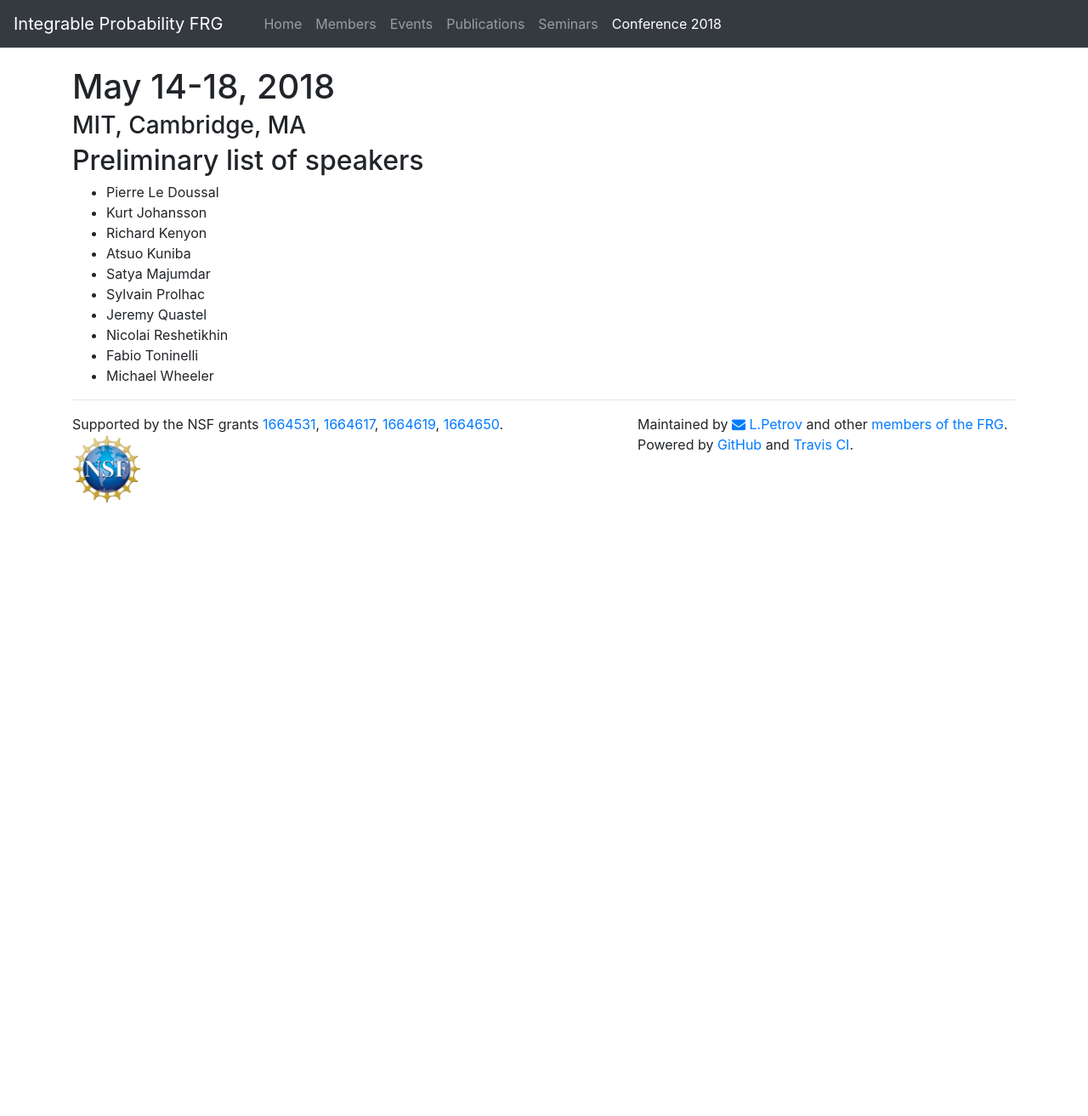
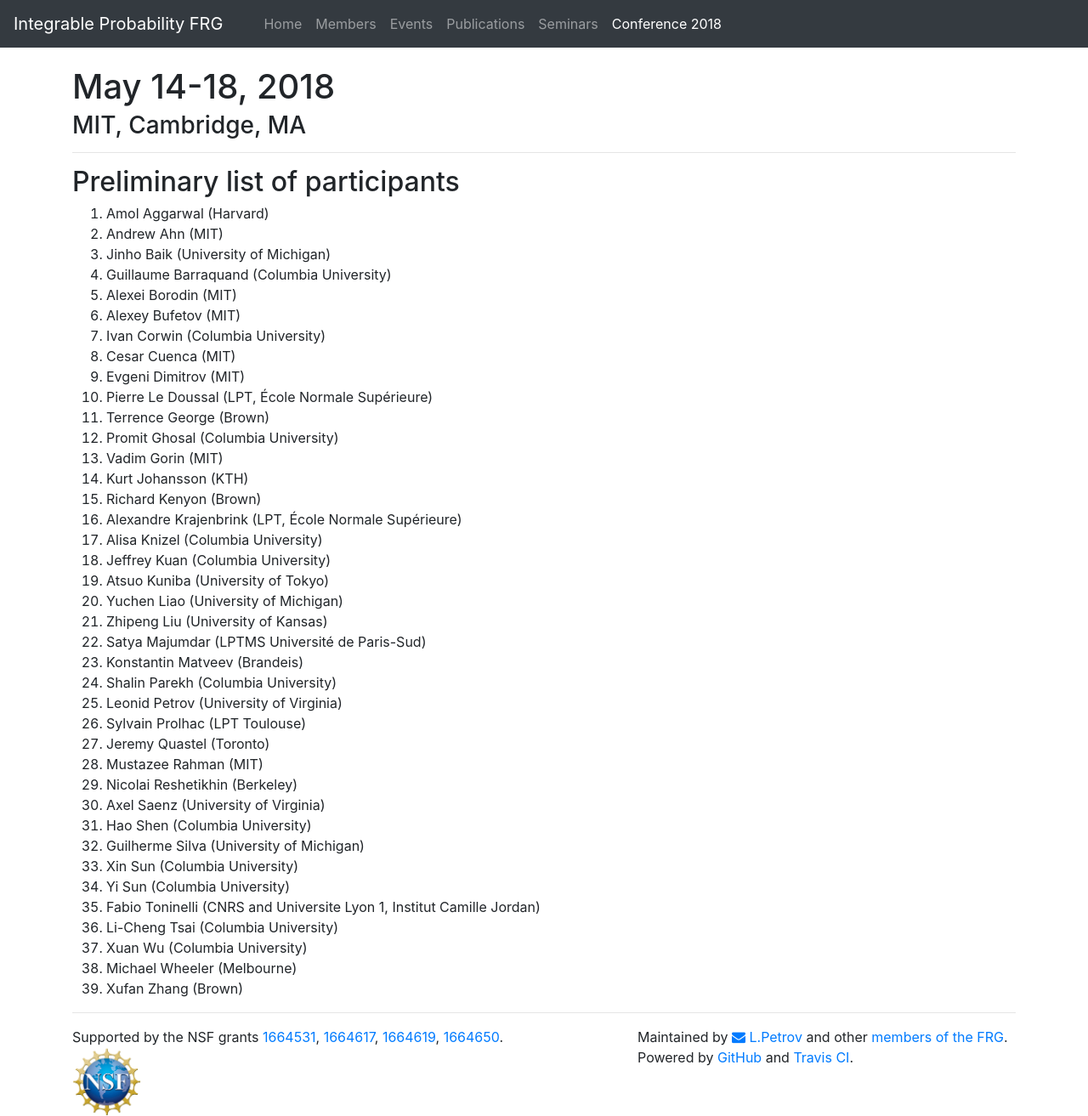
Before and after one commit to int-prob/int-prob-code, a Jekyll site: the page built from conference2018/index.md, in a window 1280 px wide. Shown: the whole page at 85% size. Built offline with Jekyll 4.4.1, drawn with Linux system fonts in a browser that asks for light colours; nearby versions of some CDN libraries; before the commit the page ends 900 px from its top, so only the background shows below that.

Commit message:
changed list of speakers to participants

```diff
--- a/conference2018/index.md
+++ b/conference2018/index.md
@@ -10,16 +10,46 @@
 
 ### MIT, Cambridge, MA
 
-## Preliminary list of speakers
+---
 
+## Preliminary list of participants
 
-- Pierre Le Doussal
-- Kurt Johansson
-- Richard Kenyon
-- Atsuo Kuniba
-- Satya Majumdar
-- Sylvain Prolhac
-- Jeremy Quastel
-- Nicolai Reshetikhin
-- Fabio Toninelli
-- Michael Wheeler
+1. Amol Aggarwal (Harvard)
+1. Andrew Ahn (MIT)
+1. Jinho Baik (University of Michigan)
+1. Guillaume Barraquand (Columbia University)
+1. Alexei Borodin (MIT)
+1. Alexey Bufetov (MIT)
+1. Ivan Corwin (Columbia University)
+1. Cesar Cuenca (MIT)
+1. Evgeni Dimitrov (MIT)
+1. Pierre Le Doussal (LPT, École Normale Supérieure)
+1. Terrence George (Brown)
+1. Promit Ghosal (Columbia University)
+1. Vadim Gorin (MIT)
+1. Kurt Johansson (KTH)
+1. Richard Kenyon (Brown)
+1. Alexandre Krajenbrink (LPT, École Normale Supérieure)
+1. Alisa Knizel (Columbia University)
+1. Jeffrey Kuan (Columbia University)
+1. Atsuo Kuniba (University of Tokyo)
+1. Yuchen Liao (University of Michigan)
+1. Zhipeng Liu (University of Kansas)
+1. Satya Majumdar (LPTMS Université de Paris-Sud)
+1. Konstantin Matveev (Brandeis)
+1. Shalin Parekh (Columbia University)
+1. Leonid Petrov (University of Virginia)
+1. Sylvain Prolhac (LPT Toulouse)
+1. Jeremy Quastel (Toronto)
+1. Mustazee Rahman (MIT)
+1. Nicolai Reshetikhin (Berkeley)
+1. Axel Saenz (University of Virginia)
+1. Hao Shen (Columbia University)
+1. Guilherme Silva (University of Michigan)
+1. Xin Sun (Columbia University)
+1. Yi Sun (Columbia University)
+1. Fabio Toninelli (CNRS and Universite Lyon 1, Institut Camille Jordan)
+1. Li-Cheng Tsai (Columbia University)
+1. Xuan Wu (Columbia University)
+1. Michael Wheeler (Melbourne)
+1. Xufan Zhang (Brown)
```
